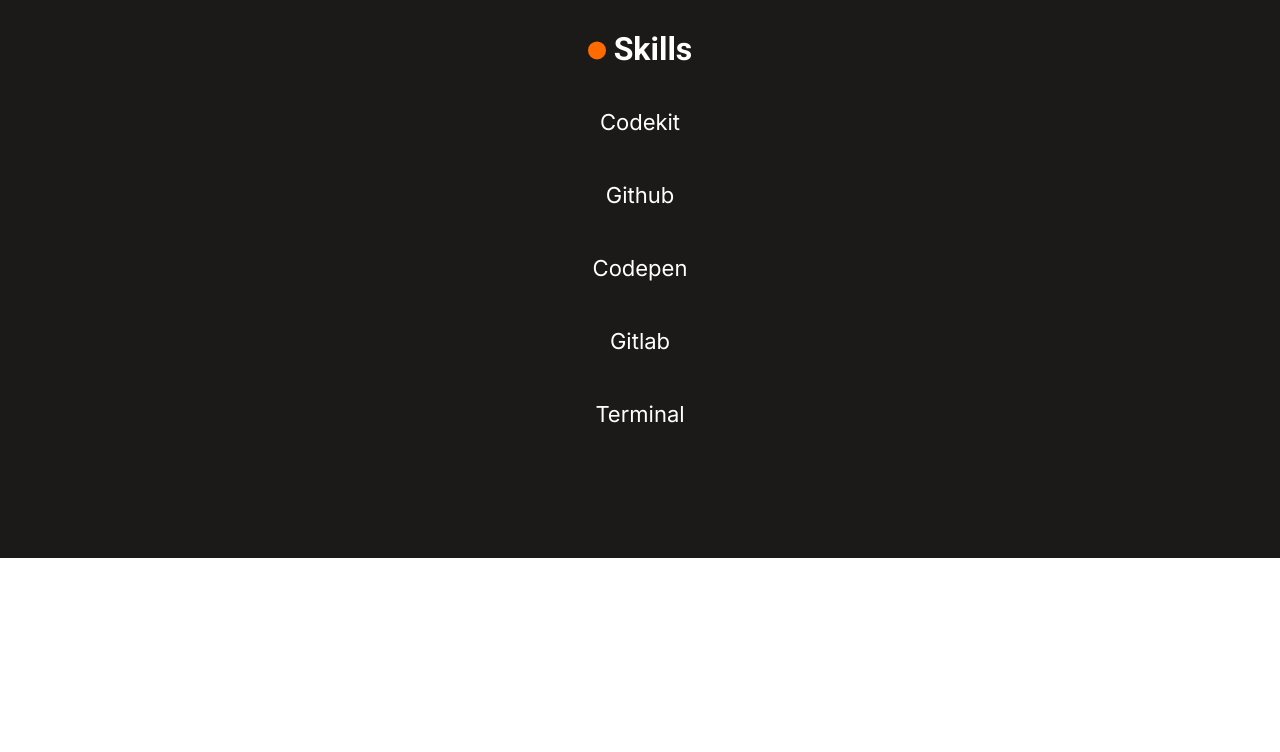
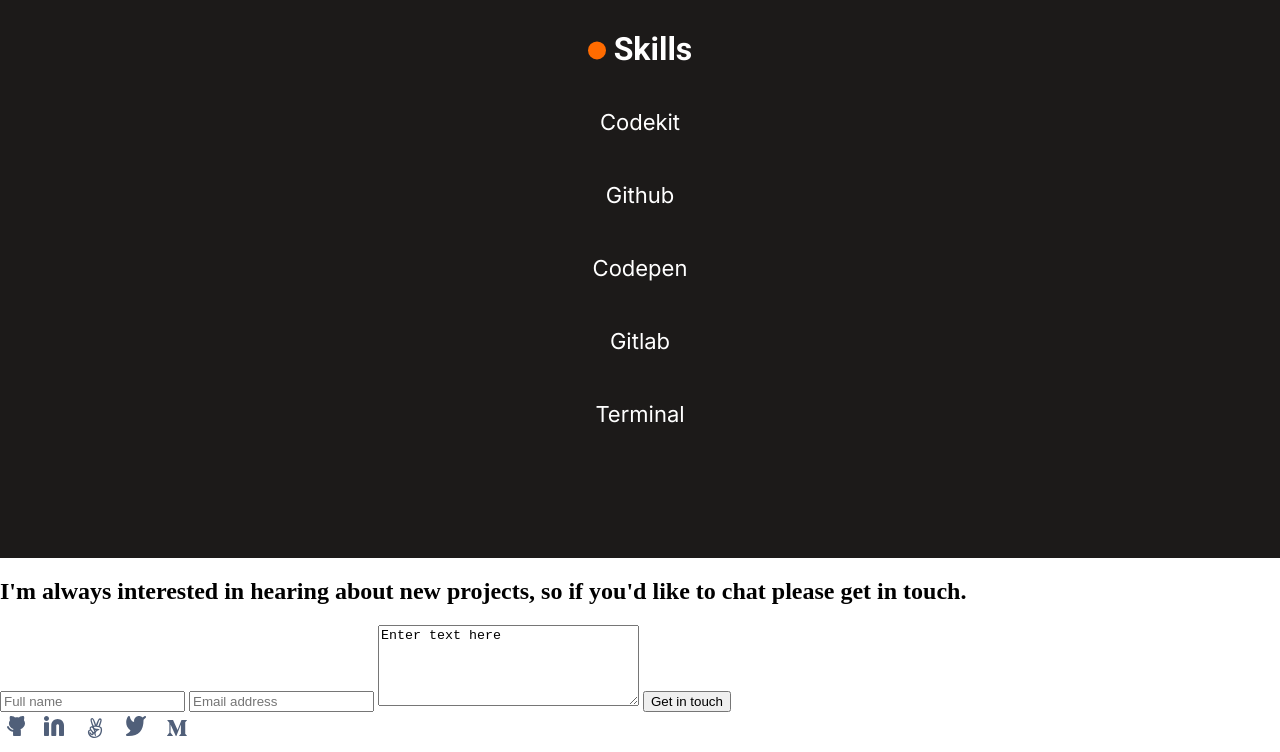
Before and after one commit to Peter1907/Portfolio, a plain HTML site: page index.html in a window 1280 px wide. Shown: the part 5862-6614 px from the top of the page. Before the commit the page ends 6420 px from the top, so only its background shows below. Drawn offline with Linux system fonts and the light colour scheme.

Commit message:
Add the HTML for the contact-form section

```diff
--- a/index.html
+++ b/index.html
@@ -179,6 +179,24 @@
                 </li>
             </ul>
         </section>
+        <section class="contact-form">
+            <h2>I'm always interested in hearing about new projects,
+                so if you'd like to chat please get in touch.</h2>
+            <form action="https://formspree.io/f/xknylodz" method="POST">
+                <input type="text" placeholder="Full name" name="user-name" required maxlength="30">
+                <input type="email" placeholder="Email address" name="user-email" required>
+                <textarea name="user-message" cols="30" rows="5" required maxlength="500">Enter text here</textarea>
+                <button type="submit">Get in touch</button>
+            </form>
+            <ul class="social-media">
+                <li><a href="https://github.com/Peter1907"><img src="./media/icons/Github-dark.svg" alt="github icon"></a></li>
+                <li><a href="https://www.linkedin.com/in/peter-beshara-b33681241/"><img src="./media/icons/Linkedin-dark.svg" alt="linkedin icon"></a></li>
+                <li><a href="https://angel.co/"><img src="./media/icons/Angelist-dark.svg" alt="angelists icon"></a></li>
+                <li><a href="https://twitter.com/Peter_Beshara_"><img src="./media/icons/Twitter-dark.svg" alt="twitter icon"></a></li>
+                <li><a href="https://medium.com/"><img src="./media/icons/Medium-dark.svg" alt="medium icon"></a></li>
+            </ul>
+            <div class="bottom-line"></div>
+        </section>
     </div>
 </body>
 </html>
```
Also changed, not shown: media/icons/Angelist-dark.svg (added), media/icons/Github-dark.svg (added), media/icons/Linkedin-dark.svg (added), media/icons/Medium-dark.svg (added), media/icons/Twitter-dark.svg (added).
